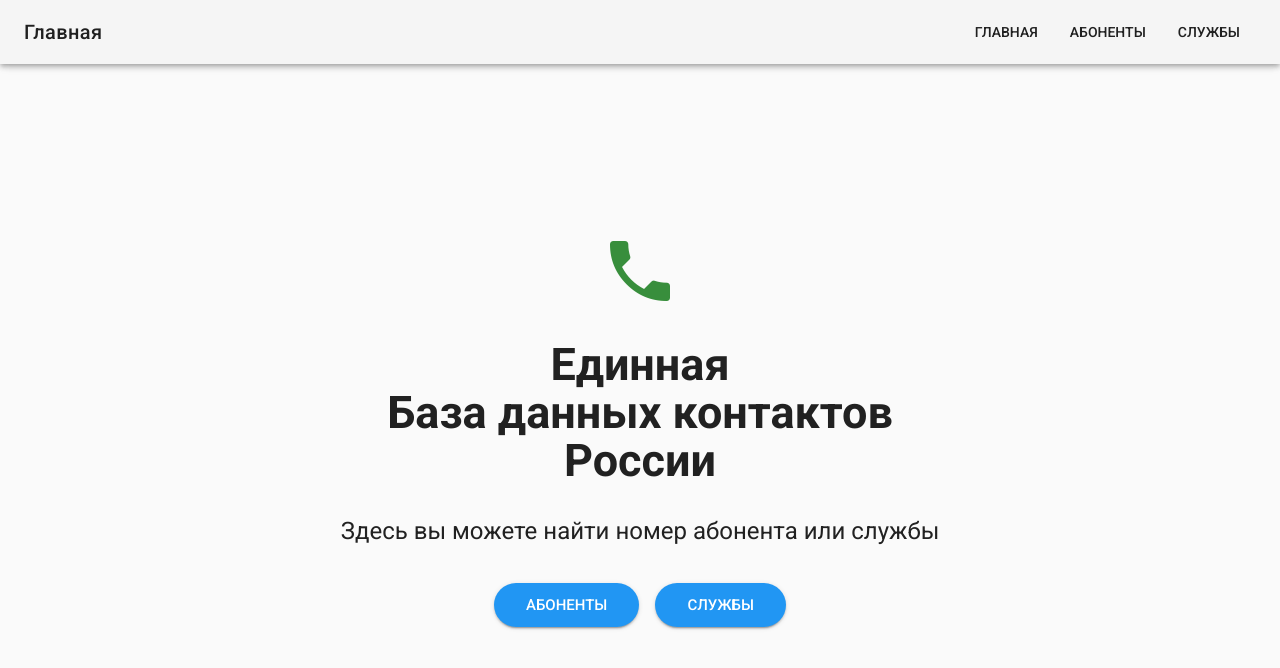
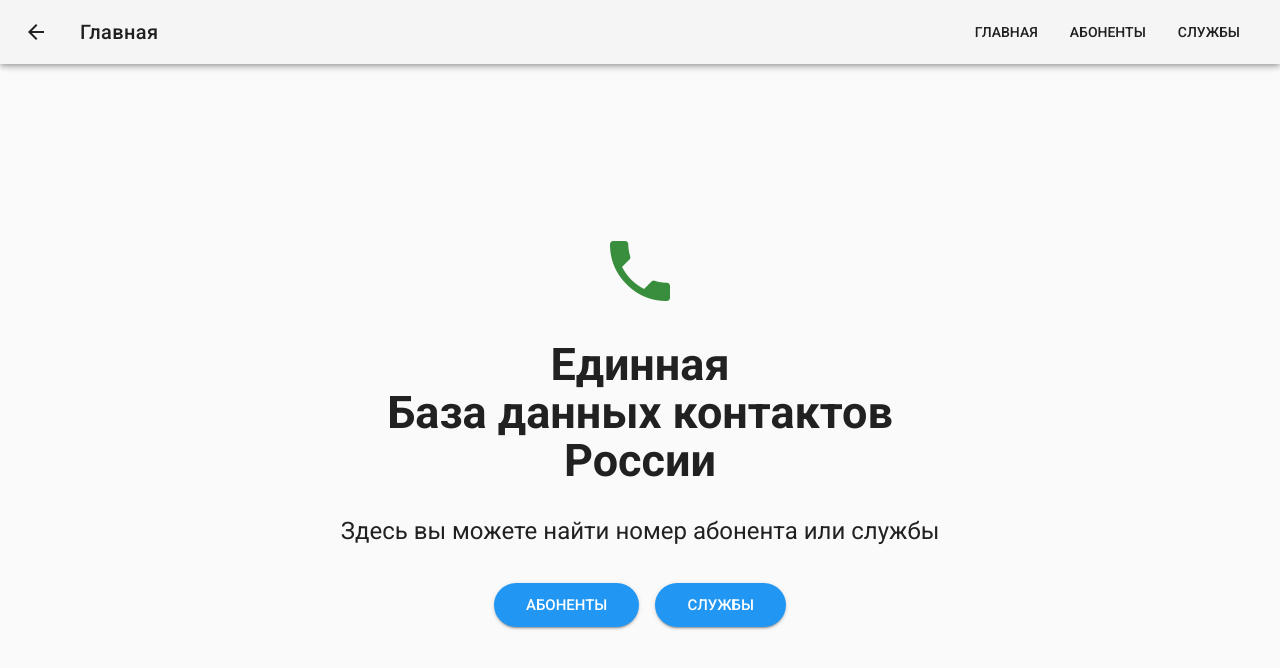
Before and after one commit to zylkov/TelephoneBook-Frontend-Source, a Vue app: page / in a window 1280 px wide. Shown: the top 668 px of the page. Built offline with nearby package versions, Linux system fonts and the light colour scheme.

Commit message:
Router upd8

```diff
--- a/src/App.vue
+++ b/src/App.vue
@@ -1,7 +1,7 @@
 <template>
   <div id="app">
     <v-app id="inspire">
-      <Header/>
+      <Header v-bind:btnback="btnback"/>
       <router-view/>
     </v-app>
   </div>
@@ -13,6 +13,16 @@ export default {
   name:"app",
   components:{
     Header
+  },
+  data(){
+    return{
+      btnback:true
+    }
+  },
+  watch: {
+    '$route' (to) {
+      to.name === "Абонент" ? this.btnback=true : this.btnback=false
+    }
   }
 }
 </script>
--- a/src/components/layout/Header.vue
+++ b/src/components/layout/Header.vue
@@ -1,16 +1,18 @@
 <template>
    <v-toolbar>
-
+      <v-btn @click="goBack()" v-if="btnback" icon class="hidden-xs-only">
+              <v-icon>arrow_back</v-icon>
+      </v-btn>
       <v-toolbar-title>{{$route.name}}</v-toolbar-title>
       <v-spacer></v-spacer>
       <v-toolbar-items class="hidden-sm-and-down">
-        <v-btn href="/" flat>
+        <v-btn @click="goToPage('Главная')" flat>
            Главная
         </v-btn>
-        <v-btn href="#/abonents" flat>
+        <v-btn @click="goToPage('Абоненты')" flat>
             Абоненты
         </v-btn>
-        <v-btn href="#/structurs" flat>
+        <v-btn @click="goToPage('Службы')" flat>
             Службы
         </v-btn>
       </v-toolbar-items>
@@ -18,7 +20,20 @@
 </template>
 
 <script>
+import router from '@/router.js'
+
 export default {
-    name:"Header"
+    name:"Header",
+    methods:{
+        goToPage(name){
+            router.push({name})
+        },
+        goBack(){
+            router.back()
+        }
+    },
+    props:[
+        'btnback'
+    ]
 }
 </script>
--- a/src/views/Home.vue
+++ b/src/views/Home.vue
@@ -27,14 +27,14 @@
 
 <script>
 // @ is an alias to /src
-
+import router from '@/router.js'
 
 export default {
   name: 'home',
-  data(){
-    return{
-      msg:"Привет мир"
-    }
+  methods:{
+        goToPage(name){
+            router.push({name})
+        }
   }
 }
 </script>
```
